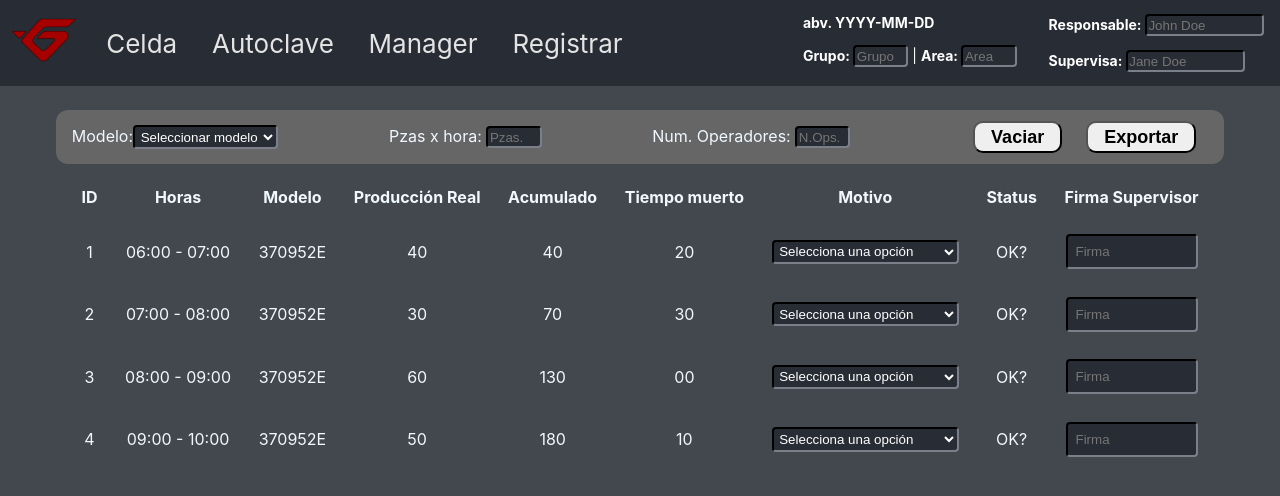
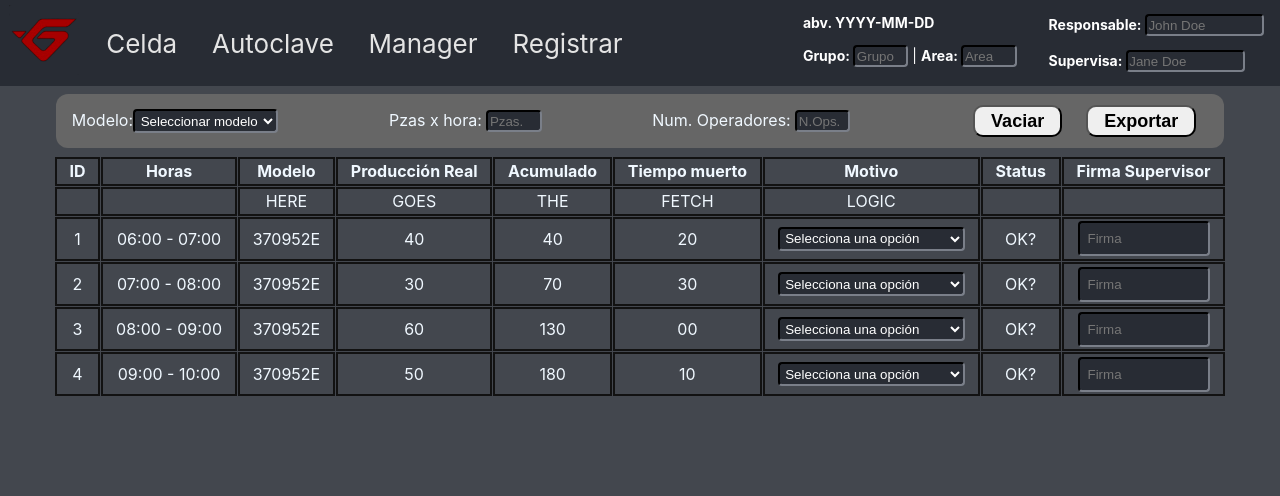
Before and after one commit to i-wolffe/ag-grid-react-test, a React (Create React App) app: page /cell-board in a window 1280 px wide. Shown: the top 496 px of the page. Built offline with nearby package versions, Linux system fonts and the light colour scheme.

Commit message:
Modified the Boards with Component syntax

```diff
--- a/src/App.css
+++ b/src/App.css
@@ -67,6 +67,7 @@
 .Content-container {
   min-height: 50vh;
   padding: 1rem;
+  padding-top: 0;
   display: flex;
   flex-direction: column;
   align-items: center;
@@ -134,7 +135,14 @@ input.Firm {
 }
 
 tr > * {
-  padding: 1vw;
+  padding: 0.2vw 1vw;
+  border: 2px solid #121212;
+  margin: -1rem !important;
+  display: table-cell;
+}
+
+table {
+  border-spacing: 1px;
 }
 
 /**************************************************/
--- a/src/views/AutoBoard.jsx
+++ b/src/views/AutoBoard.jsx
@@ -1,9 +1,13 @@
-import React from 'react'
+import React, { Component } from 'react'
 
-export const AutoBoard = () => {
-  return (
-    <div className="Content-container">
-      Copia de la tabla de CELL, pero con los datos necesarios de Autoclavews
-    </div>
-  )
+export class AutoBoard extends Component {
+  render () {
+    return (
+      <div className="Content-container">
+        Copia de la tabla de CELL, pero con los datos necesarios de Autoclavews
+      </div>
+    )
+  }
 }
+
+export default AutoBoard
--- a/src/views/CellBoard.jsx
+++ b/src/views/CellBoard.jsx
@@ -1,7 +1,33 @@
-import React from 'react'
+import React, { Component } from 'react'
 import Form from 'react-bootstrap/Form';
 
-export const CellBoard = () => {
+export class CellBoard extends Component {
+  buildTable = () => {
+    return (
+      <tr>
+        <td></td>
+        <td></td>
+        <td>HERE</td>
+        <td>GOES</td>
+        <td>THE</td>
+        <td>FETCH</td>
+        <td>LOGIC</td>
+        <td></td>
+        <td></td>
+      </tr>
+    )
+  }
+  constructor(props) {
+    super(props)
+    this.state = {
+      SelectedCell: '',
+      SelectedArea: '',
+      AreaData: [],
+      CellsData: [],
+      CellInfo: []
+    }
+  }
+  render() {
     return (
       <div className="Content-container">
         <div className="Action-container">
@@ -36,6 +62,9 @@ export const CellBoard = () => {
             </tr>
           </thead>
           <tbody>
+            {
+              this.buildTable()
+            }
             <tr>
               <td>1</td>
               <td>06:00 - 07:00</td>
@@ -113,3 +142,6 @@ export const CellBoard = () => {
       </div>
     );
   }
+}
+
+export default CellBoard
```
Lines whose indentation alone changed are shown as unchanged.
